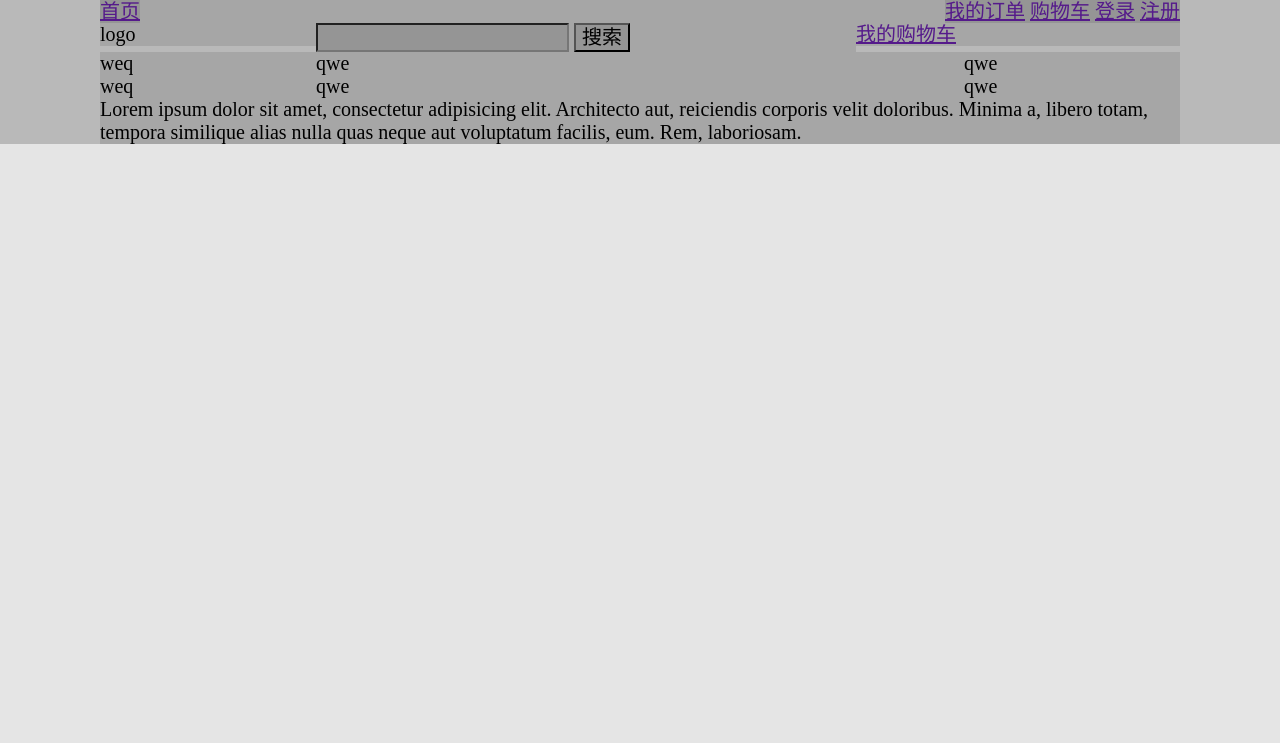
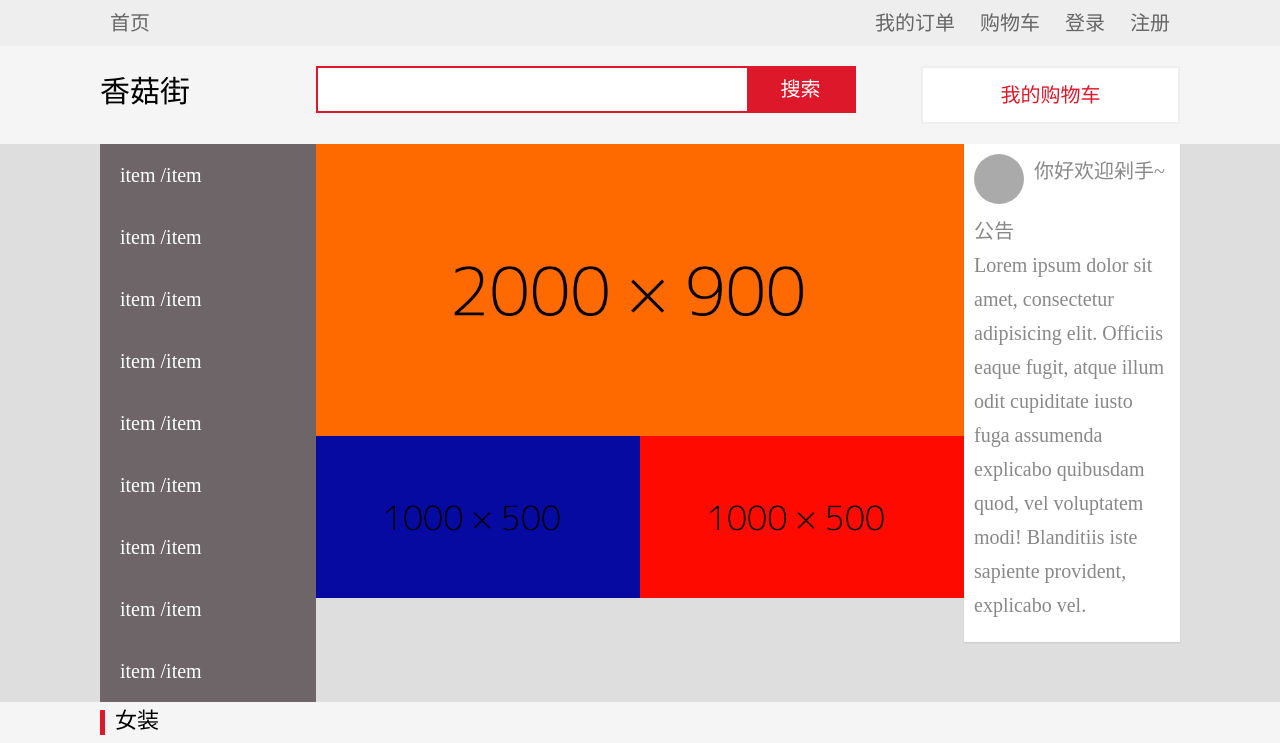
Before and after one commit to Healwy/HTML-exercise, a plain HTML site: page 2、Electronic Business/index.html in a window 1280 px wide. Shown: the top 743 px of the page. Drawn offline with nearby package versions, Linux system fonts and the light colour scheme.

Commit message:
eletronic Business finished

```diff
--- a/2、Electronic Business/css/main.css
+++ b/2、Electronic Business/css/main.css
@@ -1,29 +1,40 @@
-*{
+* {
   -webkit-box-sizing: border-box;
   box-sizing: border-box;
-  background: rgba(0,0,0,.1)
-
+  -webkit-transition: background 200ms;
+  -o-transition: background 200ms;
+  transition: background 200ms;
 }
 
-body{
+a {
+  text-decoration: none;
+}
+
+img{
+  display: block;
+  max-width: 100%;
+}
+body {
+  line-height: 1.7;
   font-size: 20px;
+  background: #f5f5f5;
 }
-.container{
+.container {
   display: block;
   max-width: 1080px;
   margin: 0 auto;
 }
 
-.fl{
+.fl {
   float: left;
 }
 
-.fr{
+.fr {
   float: right;
 }
 
 .clearf:after,
-.clearf:after{
+.clearf:after {
   content: '';
   display: block;
   clear: both;
@@ -38,40 +49,177 @@ body{
 .col-6,
 .col-7,
 .col-8,
-.col-9{
+.col-9 {
   display: block;
   position: relative;
   min-height: 1px;
   float: left;
 }
 
-.col-1{
+.col-1 {
   width: 10%;
 }
-.col-2{
+.col-2 {
   width: 20%;
 }
-.col-3{
+.col-3 {
   width: 30%;
 }
-.col-4{
+.col-4 {
   width: 40%;
 }
-.col-5{
+.col-5 {
   width: 50%;
 }
-.col-6{
+.col-6 {
   width: 60%;
 }
-.col-6{
+.col-6 {
   width: 60%;
 }
-.col-7{
+.col-7 {
   width: 70%;
 }
-.col-8{
+.col-8 {
   width: 80%;
 }
-.col-9{
+.col-9 {
   width: 90%;
 }
+
+.top-nav {
+    background: #eee;
+}
+
+.top-nav .item {
+  display: inline-block;
+  padding: 6px 10px;
+  color: #666;
+}
+
+.top-nav .item:hover {
+  color: #222;
+}
+
+.header {
+  padding: 20px 0;
+}
+
+.header .logo {
+  font-size: 30px;
+}
+
+.header .search-bar {
+  border: 2px solid #dd182b;
+  background: #dd182b;
+}
+
+.header .search-bar input,
+.header .search-bar button {
+  display: block;
+  float: left;
+  border: 0;
+  padding: 10px;
+  outline: 0;
+}
+
+.header .search-bar input {
+  width: 80%;
+}
+
+.header .search-bar input:focus {
+  -webkit-box-shadow: inset 0 0 2px 2px rgba(0,0,0,.3);
+  box-shadow: inset 0 0 2px 2px rgba(0,0,0,.3);
+}
+.header .search-bar button {
+  width: 20%;
+  background: #dd182b;
+  color: #fff;
+}
+
+.header .search-bar button:hover {
+  background: #ce1829;
+}
+
+.header .cart {
+  text-align: center;
+}
+
+.header .cart a {
+  padding: 10px;
+  background: #fff;
+  border: 2px solid #eee;
+  float: right;
+  width: 80%;
+  color: #dd182b;
+}
+
+.main-promote{
+  background: #dedede;
+}
+.main-promote .cat{
+  background: #6e6568;
+  color: #fff;
+}
+
+.main-promote .cat .item{
+  padding: 14px 20px;
+}
+
+.main-promote .cat .item:hover{
+  background: rgba(0, 0, 0, 0.2);
+}
+
+.main-promote .info{
+  padding: 10px;
+  background: #fff;
+  color: #888;
+  -webkit-box-shadow: 0 1px 2px rgba(0,0,0,.1);
+  box-shadow: 0 1px 2px rgba(0,0,0,.1);
+}
+
+.main-promote .info > * {
+  margin-bottom: 10px;
+}
+.main-promote .avator{
+  width: 50px;
+  height :50px;
+  background: #aaa;
+  border-radius: 50%;
+  float: left;
+  margin-right: 10px;
+}
+
+.cat-promote .title:before{
+  content: "";
+  display: inline-block;
+  vertical-align: middle;
+  width: 5px;
+  height: 25px;
+  background: #dd182b;
+  margin-right: 10px;
+}
+.cat-promote .title{
+  font-size: 22px;
+}
+
+.cat-promote .item{
+  padding: 5px;
+}
+
+.cat-promote .card{
+  height: 300px;
+  background: #ccc;
+}
+
+.footer{
+  margin-top: 30px;
+  padding: 30px 0;
+  background: #eee;
+  text-align: center;
+  color: #999;
+}
+
+.footer a{
+  color: #999;
+}
--- a/2、Electronic Business/index.html
+++ b/2、Electronic Business/index.html
@@ -10,45 +10,126 @@
     <div class="top-nav">
       <div class="container clearf">
         <div class="fl">
-          <a href="">首页</a>
+          <a class="item" href="">首页</a>
         </div>
         <div class="fr">
-          <a href="">我的订单</a>
-          <a href="">购物车</a>
-          <a href="">登录</a>
-          <a href="">注册</a>
+          <a class="item" href="">我的订单</a>
+          <a class="item" href="">购物车</a>
+          <a class="item" href="">登录</a>
+          <a class="item" href="">注册</a>
         </div>
       </div>
     </div>
     <div class="header clearf">
       <div class="container">
-        <div class="col-2">logo</div>
-        <div class="col-5">
+        <div class="col-2 logo">香菇街</div>
+        <div class="col-5 search-bar">
           <input type="text" name="" value="">
           <button>搜索</button>
         </div>
-        <div class="col-3">
+        <div class="col-3 cart">
           <a href="">我的购物车</a>
         </div>
       </div>
     </div>
     <div class="main-promote clearf">
       <div class="container">
-        <div class="col-2">weq</div>
-        <div class="col-6">qwe</div>
-        <div class="col-2">qwe</div>
+        <div class="col-2 cat">
+          <div class="item">item /item </div>
+          <div class="item">item /item </div>
+          <div class="item">item /item </div>
+          <div class="item">item /item </div>
+          <div class="item">item /item </div>
+          <div class="item">item /item </div>
+          <div class="item">item /item </div>
+          <div class="item">item /item </div>
+          <div class="item">item /item </div>
+        </div>
+        <div class="col-6">
+          <div class="slider">
+            <img src="image/silder_01.png" alt="">
+          </div>
+            <div class="sub-promote">
+              <div class="col-5">
+                <img src="image/001.png" alt="">
+              </div>
+              <div class="col-5">
+                <img src="image/002.png" alt="">
+              </div>
+            </div>
+        </div>
+        <div class="col-2 info">
+          <div class="auth clearf">
+            <div class="avator"></div>
+            你好欢迎剁手~
+          </div>
+          <div class="anno">
+            <div class="title">公告</div>
+            <div class="content">
+              Lorem ipsum dolor sit amet, consectetur adipisicing elit. Officiis eaque fugit, atque illum odit cupiditate iusto fuga assumenda explicabo quibusdam quod, vel voluptatem modi! Blanditiis iste sapiente provident, explicabo vel.
+            </div>
+          </div>
+        </div>
       </div>
     </div>
-    <div class="cat-promote clearf">
-      <div class="container">
-        <div class="col-2">weq</div>
-        <div class="col-6">qwe</div>
-        <div class="col-2">qwe</div>
+    <div class="container">
+      <div class="cat-promote clearf">
+        <div class="title">女装</div>
+        <div class="content">
+          <div class="col-2 item">
+            <div class="card">
+
+            </div>
+          </div>
+          <div class="col-3 item">
+            <div class="card">
+
+            </div>
+          </div>
+          <div class="col-3 item">
+            <div class="card">
+
+            </div>
+          </div>
+          <div class="col-2 item">
+            <div class="card">
+
+            </div>
+          </div>
+        </div>
+      </div>
+      <div class="cat-promote clearf">
+        <div class="title">女装</div>
+        <div class="content">
+          <div class="col-2 item">
+            <div class="card">
+
+            </div>
+          </div>
+          <div class="col-3 item">
+            <div class="card">
+
+            </div>
+          </div>
+          <div class="col-3 item">
+            <div class="card">
+
+            </div>
+          </div>
+          <div class="col-2 item">
+            <div class="card">
+
+            </div>
+          </div>
+        </div>
       </div>
     </div>
     <div class="footer clearf">
       <div class="container">
-        Lorem ipsum dolor sit amet, consectetur adipisicing elit. Architecto aut, reiciendis corporis velit doloribus. Minima a, libero totam, tempora similique alias nulla quas neque aut voluptatum facilis, eum. Rem, laboriosam.
+        <a href="" class="item">item</a>
+        <a href="" class="item">item</a>
+        <a href="" class="item">item</a>
+        <a href="" class="item">item</a>
       </div>
     </div>
   </body>
```
Also changed, not shown: 2、Electronic Business/image/001.png (added), 2、Electronic Business/image/002.png (added), 2、Electronic Business/image/silder_01.png (added), 2、Electronic Business/image/sub_01.png (added), 2、Electronic Business/image/sub_02.png (added).
